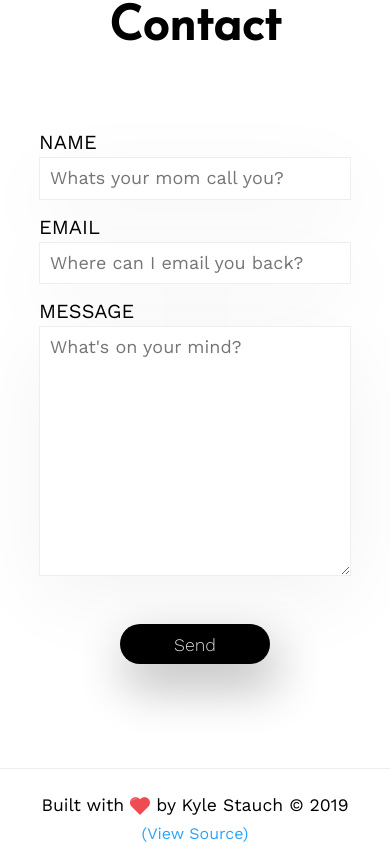
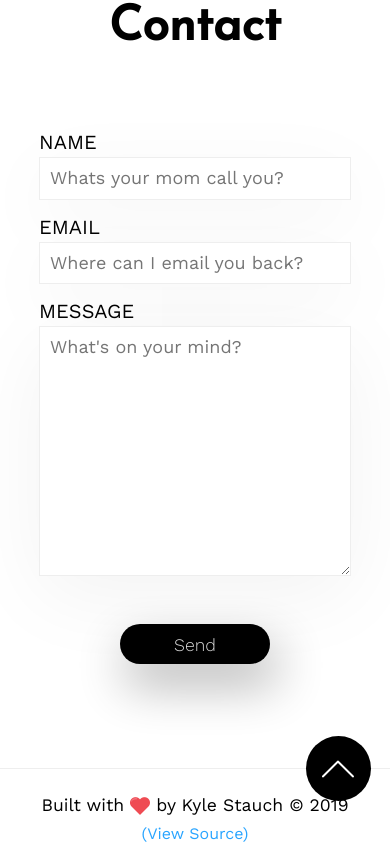
Before and after one commit to KyleS-99/Portfolio-Site, a React (Create React App) app in the folder client/: page / in a window 390 px wide. Shown: the part 4722-5585 px from the top of the page. Built offline with nearby package versions, Linux system fonts and the light colour scheme.

Commit message:
When navigation items are clicked they scroll to the respective component, added arrow up to footer to scroll user to the top of the document.

```diff
--- a/client/src/components/Footer.js
+++ b/client/src/components/Footer.js
@@ -1,5 +1,7 @@
 import React from 'react';
 import styled from 'styled-components';
+
+import Jump from './styled/Jump';
 
 const FooterContainer = styled.footer`
     display: flex;
@@ -8,6 +10,7 @@ const FooterContainer = styled.footer`
     flex-direction: column;
     border-top: 1px solid #eee;
     padding: 10px;
+    position: relative;
 `;
 
 const Copy = styled.p`
@@ -24,7 +27,25 @@ const ViewSource = styled.a`
     color: #28A4FF;
 `;
 
-const Footer = () => (
+const Circle = styled.div`
+    width: 65px;
+    height: 65px;
+    border-radius: 100%;
+    background: #000;
+    position: absolute;
+    top: -32.5px;
+    right: 5%;
+    display: flex;
+    justify-content: center;
+    align-items: center;
+    cursor: pointer;
+
+    &:hover {
+        animation: ${Jump} 1s infinite;
+    }
+`;
+
+const Footer = ({ scrollToTop }) => (
     <FooterContainer>
         <Copy>Built with<img src={window.location.origin + '/img/heart.png'} alt=" love " style={{ position: 'relative', top: '11px' }} />by Kyle Stauch &copy; {new Date().getFullYear()}</Copy>
         <ViewSource
@@ -34,6 +55,10 @@ const Footer = () => (
         >
             (view source)
         </ViewSource>
+
+        <Circle onClick={scrollToTop}>
+            <img src={window.location.origin + '/img/up-arrow.png'} alt="Scroll To Top" />
+        </Circle>
     </FooterContainer>
 );
 
--- a/client/src/components/MainContainer.js
+++ b/client/src/components/MainContainer.js
@@ -1,4 +1,5 @@
 import React, { Component } from 'react';
+import { animateScroll as scroll } from 'react-scroll';
 
 import Navbar from './Navbar';
 import Home from './Home';
@@ -16,8 +17,8 @@ class MainContainer extends Component {
             ParallaxElement: null
         };
     }
-    scroll = targetId => {
-
+    scrollToTop = () => {
+        scroll.scrollToTop();
     }
     componentDidMount() {
         if (window.chrome) {
@@ -29,7 +30,6 @@ class MainContainer extends Component {
                     });
                 });
         }
-        this.scroll('#skills');
     }
     render() {
         const { isChrome, ParallaxElement } = this.state;
@@ -37,12 +37,12 @@ class MainContainer extends Component {
         return (
             <div style={{overflow: 'hidden'}}>
                 {/* isChrome && ParallaxElement */}
-                <Navbar scroll={this.scroll} />
+                <Navbar scrollToTop={this.scrollToTop} />
                 <Home />
                 <Projects />
                 <Skills />
                 <Contact />
-                <Footer />
+                <Footer scrollToTop={this.scrollToTop} />
             </div>
         );
     }
--- a/client/src/components/Navbar.js
+++ b/client/src/components/Navbar.js
@@ -1,5 +1,6 @@
 import React, { Component } from 'react';
 import styled, { css } from 'styled-components';
+import { Link } from 'react-scroll';
 
 import Jump from './styled/Jump';
 import FadeInAndOut from './styled/FadeInAndOut';
@@ -57,7 +58,7 @@ const Logo = styled.h1`
     }
 `;
 
-const Section = styled.p`
+const StyledLink = styled(Link)`
     font-size: 1.2rem;
     margin: 0 20px;
     position: relative;
@@ -190,8 +191,10 @@ class Navbar extends Component {
     closeMenu = () => {
         this.setState({ active: false });
     }
-    runScroll = (event) => {
-        this.props.scroll(event.target.dataset.target);
+    isMobile = () => {
+        if (this.state.active) {
+            this.closeMenu();
+        }
     }
     render() {
         const { active } = this.state;
@@ -204,28 +207,38 @@ class Navbar extends Component {
                     </HamburgerContainer>
 
                     <Nav active={active}>
-                        <Logo active={active}>kyle stauch</Logo>
+                        <Logo active={active} onClick={this.props.scrollToTop}>kyle stauch</Logo>
+
                         <NavLinkContainer active={active}>
-                            <Section
-                                onClick={this.runScroll}
-                                data-target="#projects"
+                            <StyledLink
+                                to="projects"
+                                duration={1000}
+                                offset={-100}
+                                smooth={true}
+                                onClick={this.isMobile}
                             >
                                 projects
-                            </Section>
+                            </StyledLink>
 
-                            <Section
-                                onClick={this.runScroll}
-                                data-target="#skills"
+                            <StyledLink
+                                to="skills"
+                                duration={1000}
+                                offset={-100}
+                                smooth={true}
+                                onClick={this.isMobile}
                             >
                                 skills
-                            </Section>
+                            </StyledLink>
 
-                            <Section
-                                onClick={this.runScroll}
-                                data-target="#contact"
+                            <StyledLink
+                                to="contact"
+                                duration={1000}
+                                offset={-100}
+                                smooth={true}
+                                onClick={this.isMobile}
                             >
                                 contact
-                            </Section>
+                            </StyledLink>
 
                             <a href="https://github.com/KyleS-99" target="_blank" rel="noopener noreferrer">
                                 <GithubImg src={active ? window.location.origin + '/img/github-large.png' : window.location.origin + '/img/github.png'} alt="Github" />
```
Also changed, not shown: client/public/img/up-arrow.png (added).
